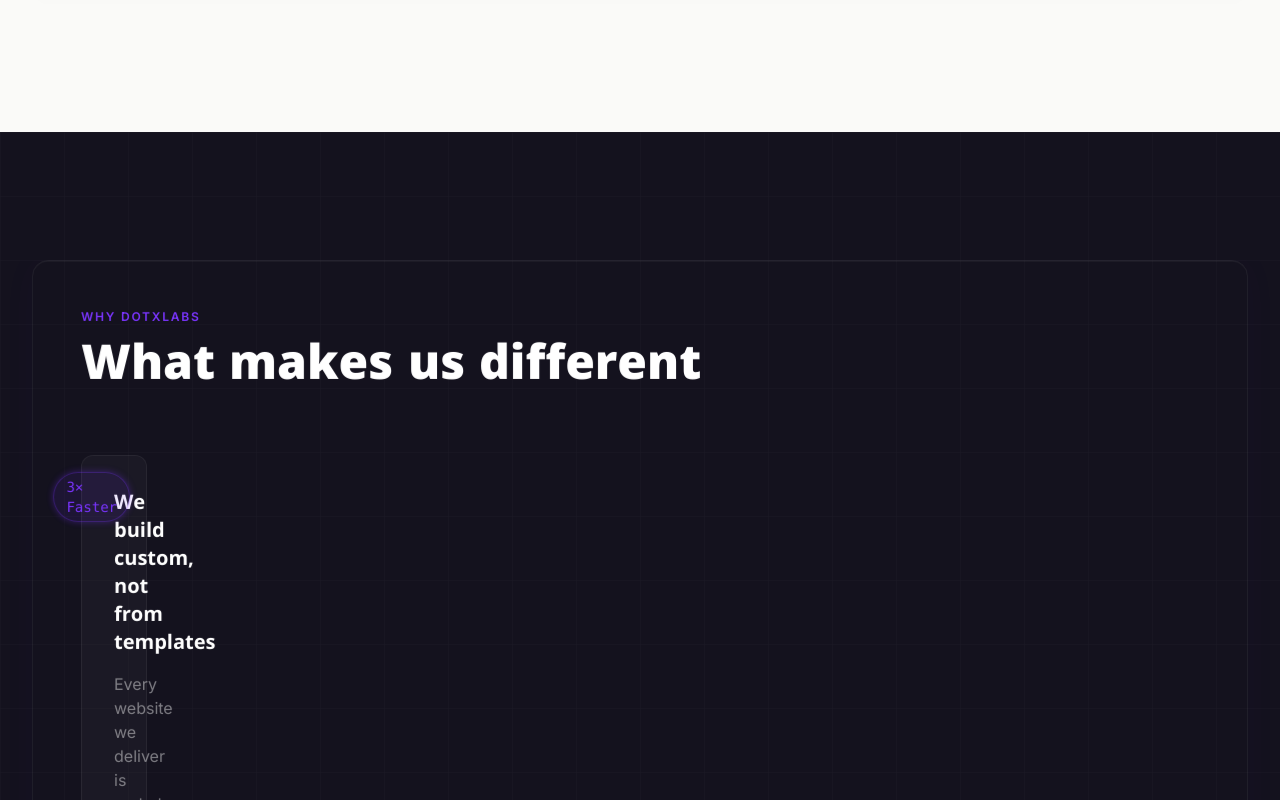
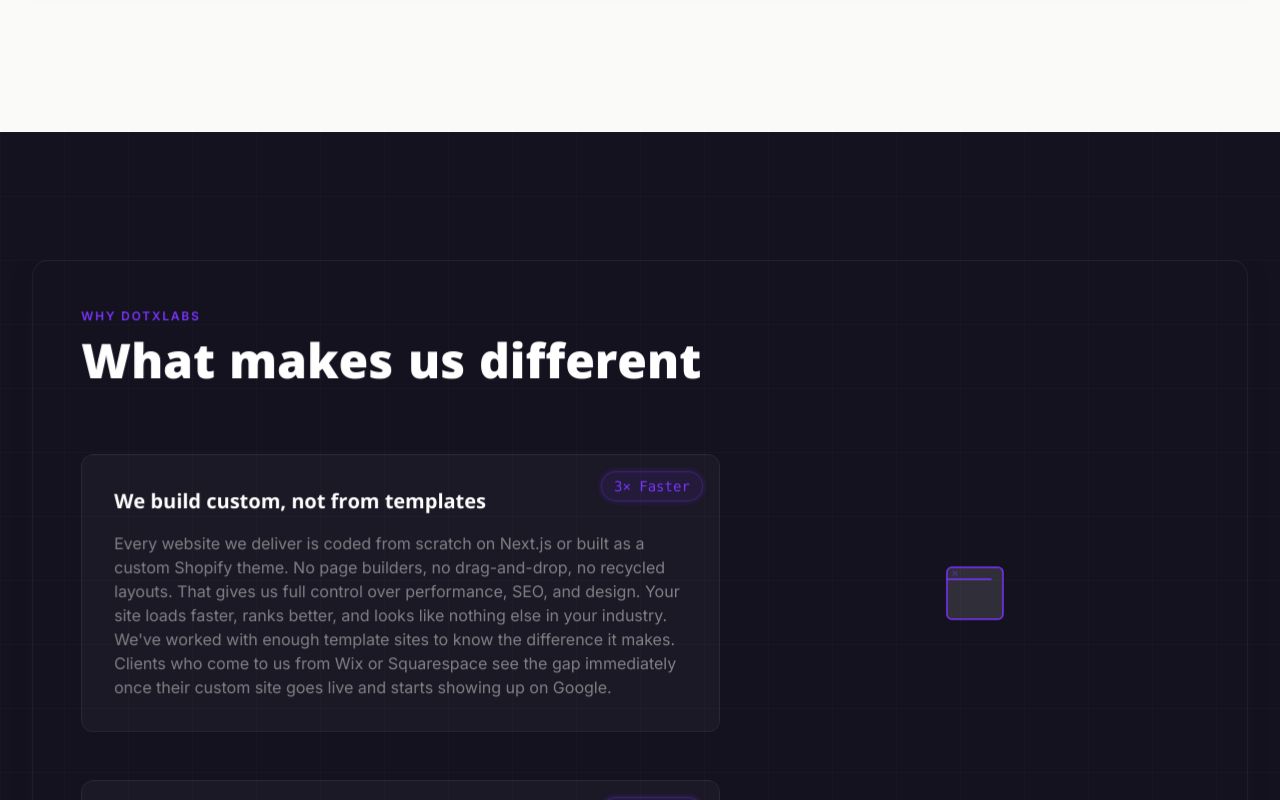
Before and after one commit to KDAJ11/DOTxLabs, a Next.js app: page / in a window 1280 px wide. Shown: the part 2000-2800 px from the top of the page. Built offline with nearby package versions, Linux system fonts and the light colour scheme.

Commit message:
Fix WhatMakesUsDifferent grid: remove StaggeredCard wrappers breaking col-span

```diff
--- a/src/app/page.tsx
+++ b/src/app/page.tsx
@@ -675,9 +675,9 @@
                   const IconComp = block.Icon;
 
                   return (
-                    <StaggeredCards key={item.heading} className="grid grid-cols-1 lg:grid-cols-12 gap-8 items-center">
-                      {/* Text column — left on desktop, below on mobile */}
-                      <StaggeredCard>
+                    <ScrollReveal key={item.heading} delay={index * 0.12}>
+                      <div className="grid grid-cols-1 lg:grid-cols-12 gap-8 items-center">
+                        {/* Text column — col-span directly on grid child */}
                         <div
                           className="lg:col-span-7 p-8 transition-all duration-300 hover:shadow-lg hover:shadow-accent/10 relative"
                           style={{
@@ -703,15 +703,13 @@
                             {item.content}
                           </p>
                         </div>
-                      </StaggeredCard>
 
-                      {/* Icon column — right on desktop, above on mobile (reordered with CSS) */}
-                      <StaggeredCard>
+                        {/* Icon column — col-span directly on grid child */}
                         <div className="lg:col-span-5 flex items-center justify-center order-first lg:order-last">
                           <IconComp />
                         </div>
-                      </StaggeredCard>
-                    </StaggeredCards>
+                      </div>
+                    </ScrollReveal>
                   );
                 })}
               </div>
```
